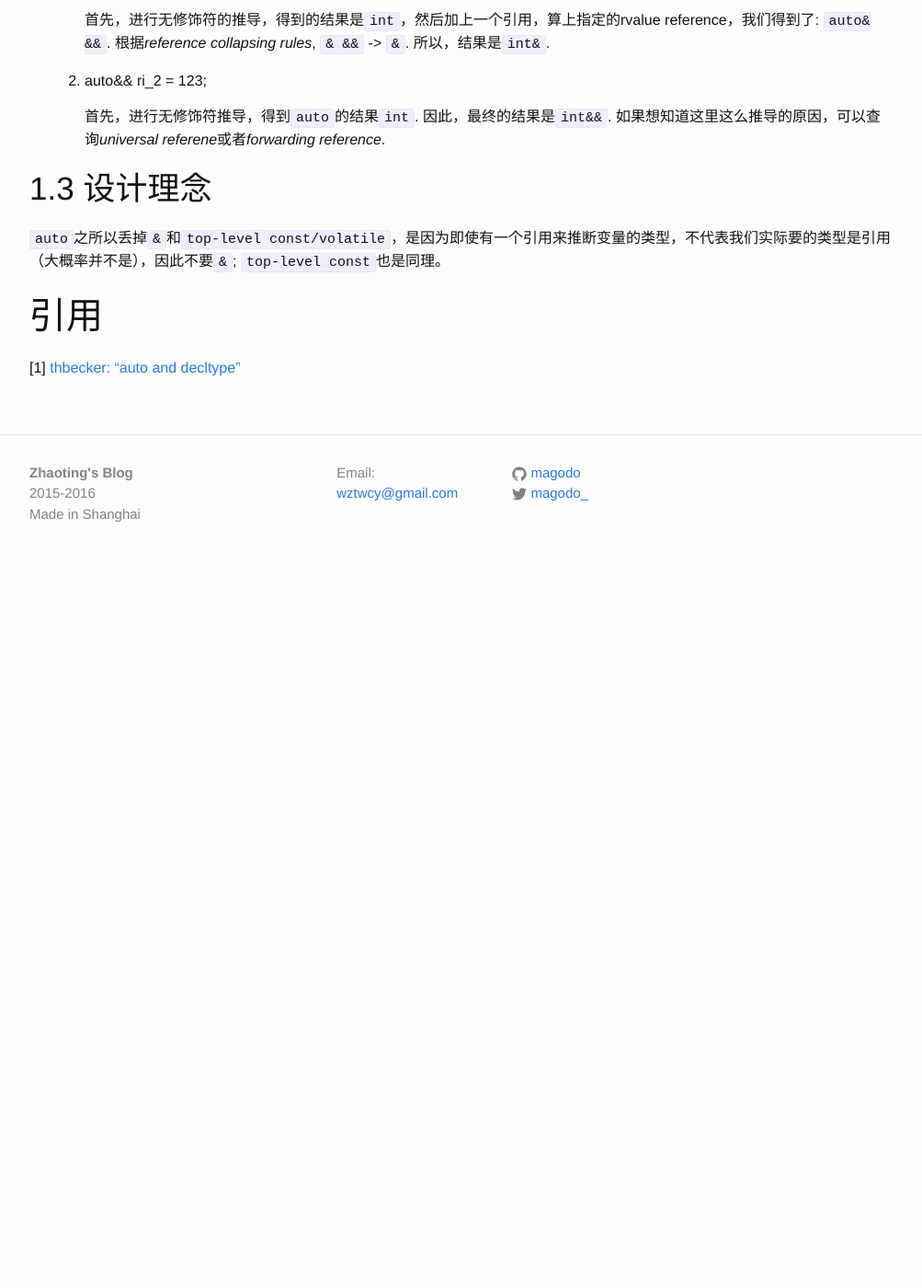
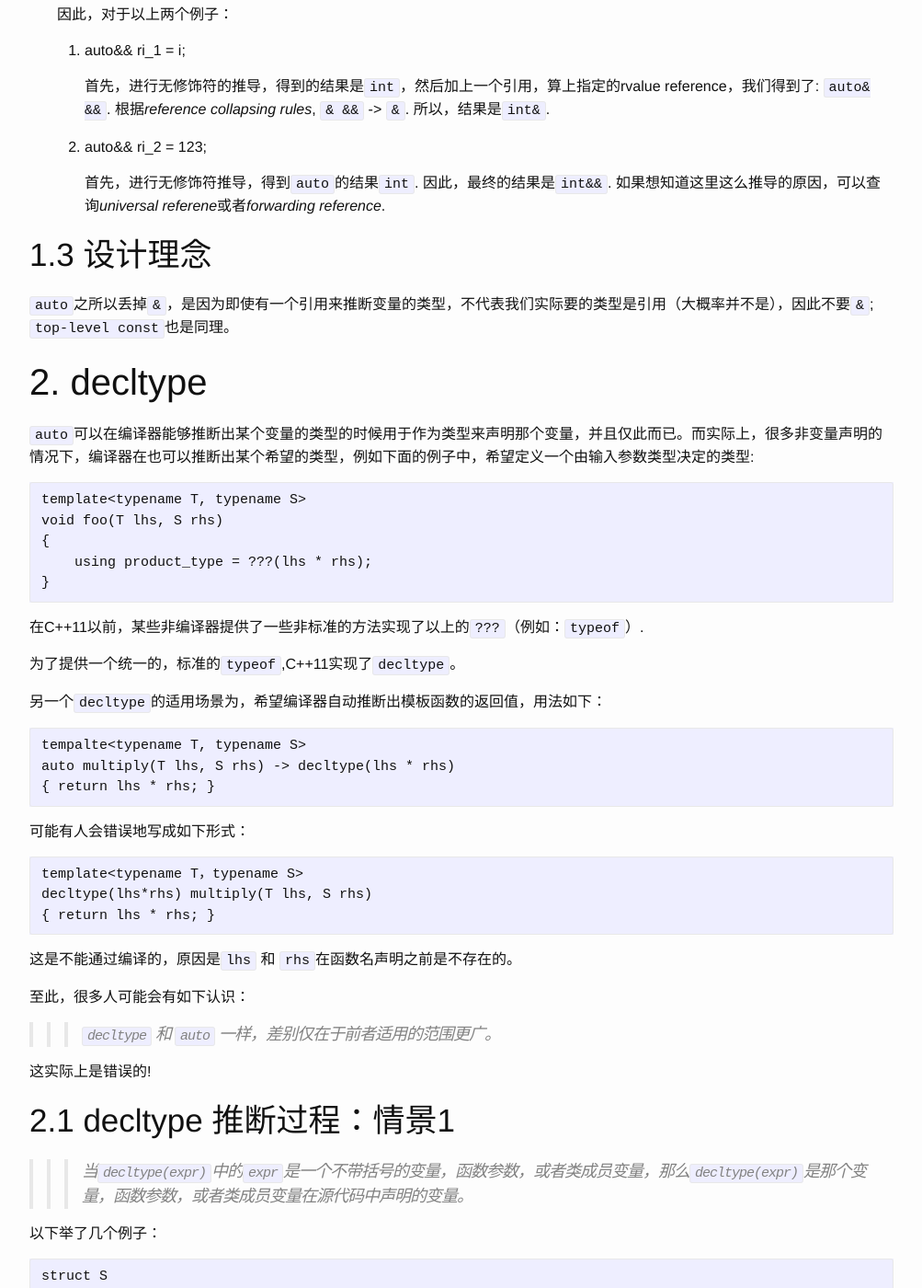
Before and after one commit to magodo/magodo.github.io-old, a Jekyll site: the page built from _posts/2017-11-03-cpp-auto-decltype.md, in a window 1280 px wide and 1400 px high, scrolled down 2680 px. Shown: the whole window at 92% size, without its empty margins (138-1141 px from the left). Built offline with Jekyll 4.4.1, drawn with Linux system fonts in a browser that asks for light colours; before the commit the page ends 3310 px from its top, so only the background shows below that; some of the changed text lies outside the part shown.

Commit message:
decltype1

```diff
--- a/_posts/2017-11-03-cpp-auto-decltype.md
+++ b/_posts/2017-11-03-cpp-auto-decltype.md
@@ -121,7 +121,76 @@ auto的引入可以让编译器自动推断某个变量的类型，减少程序
 
 ## 1.3 设计理念
 
-`auto`之所以丢掉`&`和`top-level const/volatile`，是因为即使有一个引用来推断变量的类型，不代表我们实际要的类型是引用（大概率并不是），因此不要`&`; `top-level const`也是同理。
+`auto`之所以丢掉`&`，是因为即使有一个引用来推断变量的类型，不代表我们实际要的类型是引用（大概率并不是），因此不要`&`; `top-level const`也是同理。
+
+# 2. decltype
+
+`auto`可以在编译器能够推断出某个变量的类型的时候用于作为类型来声明那个变量，并且仅此而已。而实际上，很多非变量声明的情况下，编译器在也可以推断出某个希望的类型，例如下面的例子中，希望定义一个由输入参数类型决定的类型:
+
+    template<typename T, typename S>
+    void foo(T lhs, S rhs)
+    {
+        using product_type = ???(lhs * rhs);
+    }
+
+在C++11以前，某些非编译器提供了一些非标准的方法实现了以上的`???`（例如：`typeof`）.
+
+为了提供一个统一的，标准的`typeof`,C++11实现了`decltype`。
+
+另一个`decltype`的适用场景为，希望编译器自动推断出模板函数的返回值，用法如下：
+
+    tempalte<typename T, typename S>
+    auto multiply(T lhs, S rhs) -> decltype(lhs * rhs)
+    { return lhs * rhs; }
+
+可能有人会错误地写成如下形式：
+
+    template<typename T，typename S>
+    decltype(lhs*rhs) multiply(T lhs, S rhs)
+    { return lhs * rhs; }
+
+这是不能通过编译的，原因是`lhs` 和 `rhs`在函数名声明之前是不存在的。
+
+至此，很多人可能会有如下认识：
+
+>>> `decltype` 和 `auto` 一样，差别仅在于前者适用的范围更广。
+
+这实际上是错误的!
+
+## 2.1 decltype 推断过程：情景1
+
+>>> 当`decltype(expr)`中的`expr`是一个不带括号的变量，函数参数，或者类成员变量，那么`decltype(expr)`是那个变量，函数参数，或者类成员变量在源代码中声明的变量。
+
+以下举了几个例子：
+
+    struct S
+    {
+        S(): m_x{42} {}
+        int m_x;
+    };
+
+    int x;
+    const in cx = 42;
+    const int& crx = x;
+    const S* p = new S();
+
+    typedef decltype(x) x_type; // x_type = int
+    auto a = x;                 // a is int
+
+    typedef decltype(cx) cx_type;   // cx_type = const int
+    auto b = cx;                    // b is int
+
+    typedef decltype(crx) crx_type; // crx_type = const int&
+    auto c = crx_type;              // c is int
+
+    typedef decltype(p->m_x) m_x_type; /* m_x_type = int
+                                        * 虽然，p是low-level const指针，但是decltype推导的是
+                                        * 成员变量声明的类型，因此就是int */
+    auto d = p->m_x;    // d is int
+
+## 2.2 decltype 推断过程: 情景2（everything else）
+
+>>>
 
 # 引用
 
```
